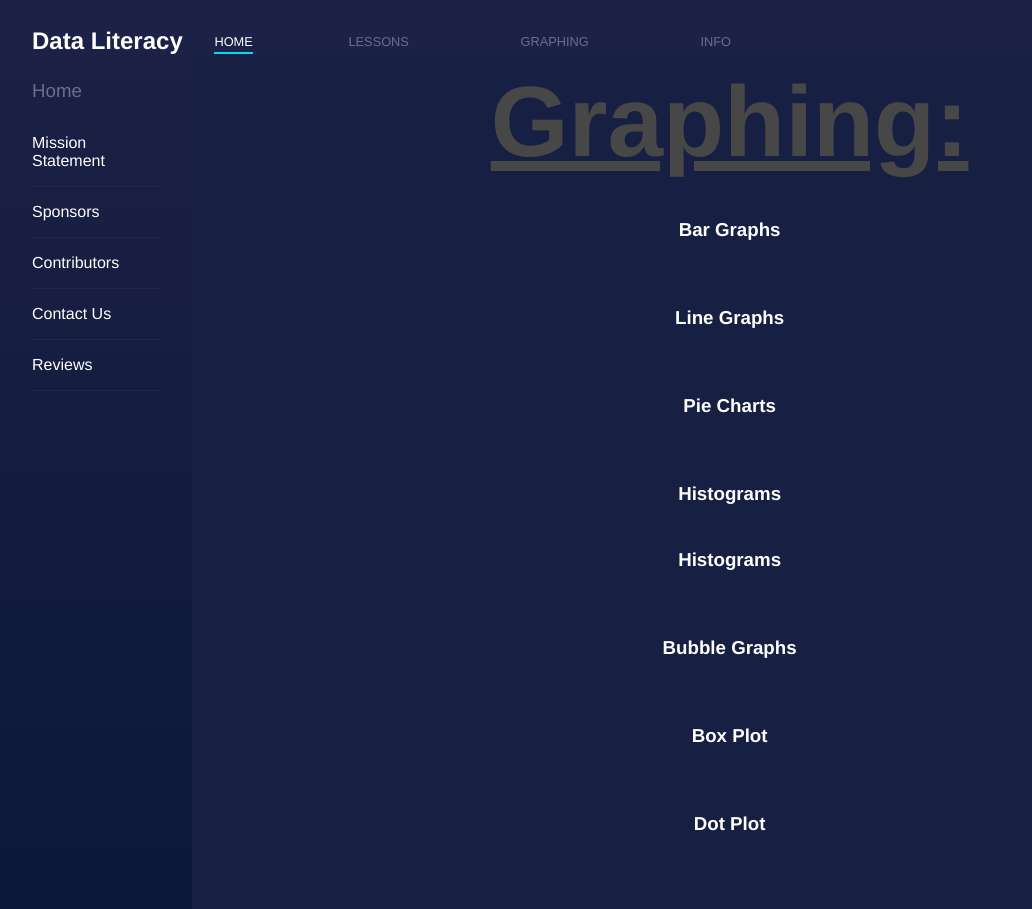
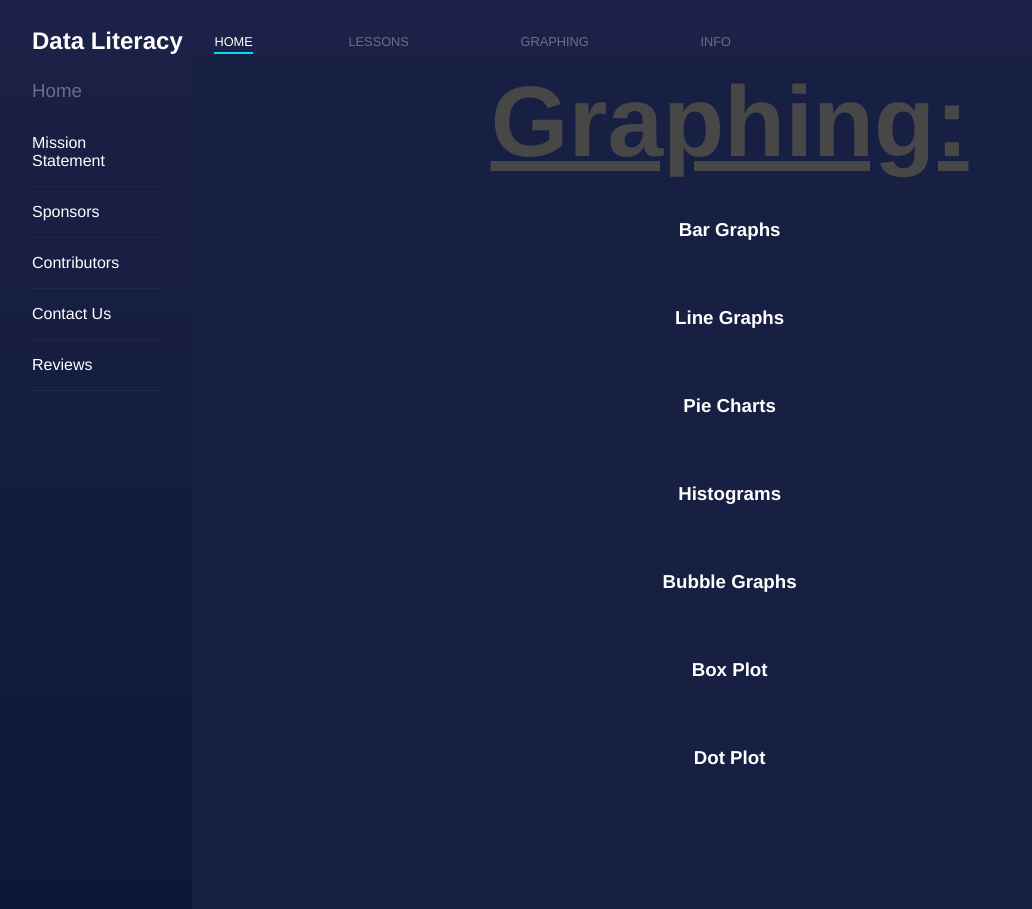
Before and after one commit to wylieglover/VizDataAcademy, a Django app: page /home/templates/graphing.html in a window 1280 px wide. Shown: the whole page, without its empty margins (0-1032 px from the left). Run offline with Django 4.2, Linux system fonts and the light colour scheme; parts of the project's set-up code (start-up, migrations or seed data) failed here and were passed over.

Commit message:
removed extra histograph header

```diff
--- a/dataliteracy/home/templates/graphing.html
+++ b/dataliteracy/home/templates/graphing.html
@@ -13,7 +13,6 @@
                 <h3 class="contactTitle display-3"><a href="/home/templates/lineGraphing.html"><br><br> Line Graphs<br><br></h3>
                 <h3 class="contactTitle display-3"><a href="/home/templates/pieGraphing.html"><br><br> Pie Charts<br><br></h3>
 
-                <h3 class="contactTitle display-3"><a href="/home/templates/histoGraphing.html"><br><br> Histograms<br></h3>
                 <h3 class="contactTitle display-3"><a href="/home/templates/histoGraphing.html"><br><br> Histograms<br><br></h3>
                 <h3 class="contactTitle display-3"><a href="/home/templates/bubbleGraphing.html"><br><br> Bubble Graphs<br><br></h3>
                 <h3 class="contactTitle display-3"><a href="/home/templates/boxGraphing.html"><br><br> Box Plot<br><br></h3>
```
